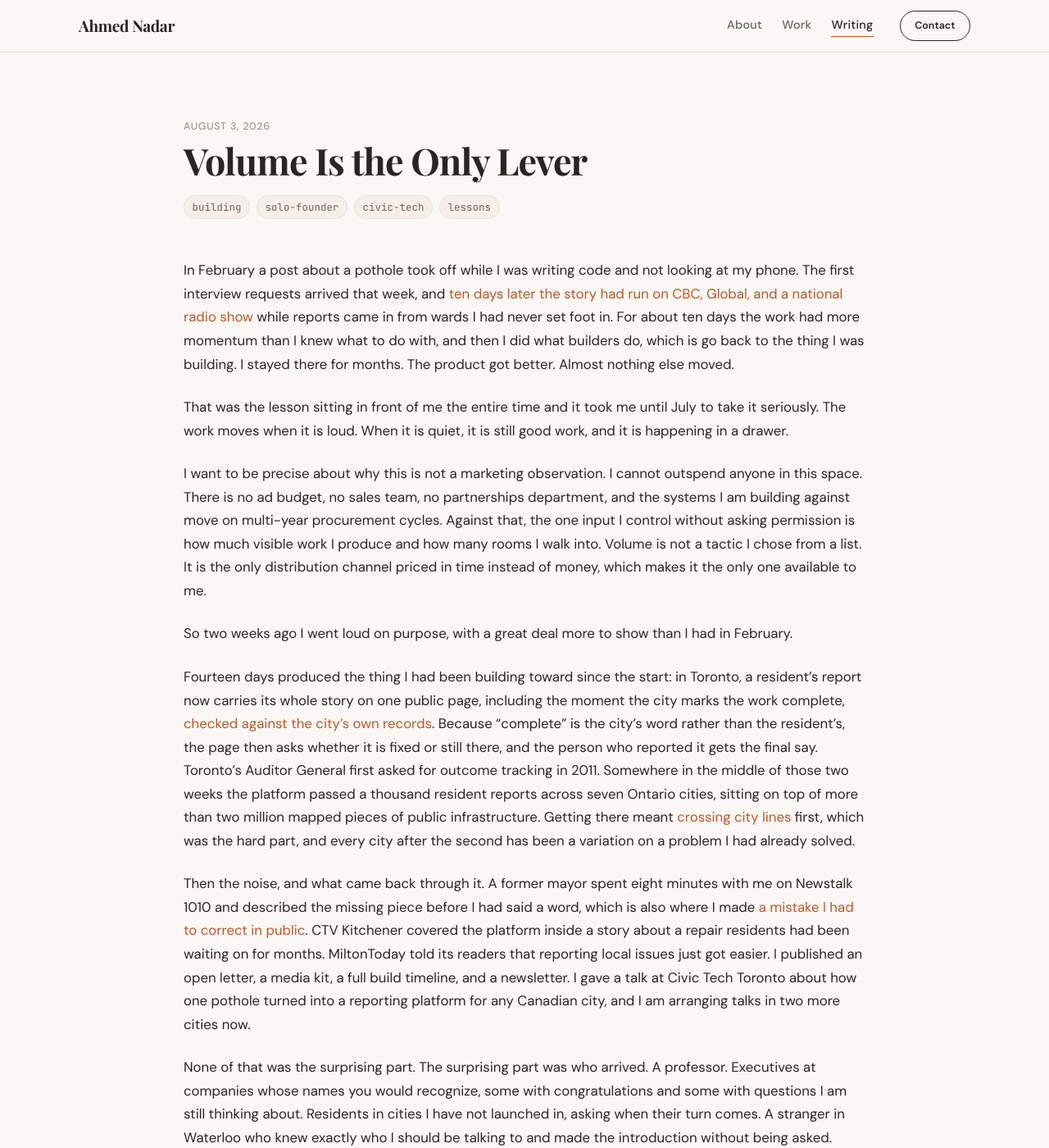
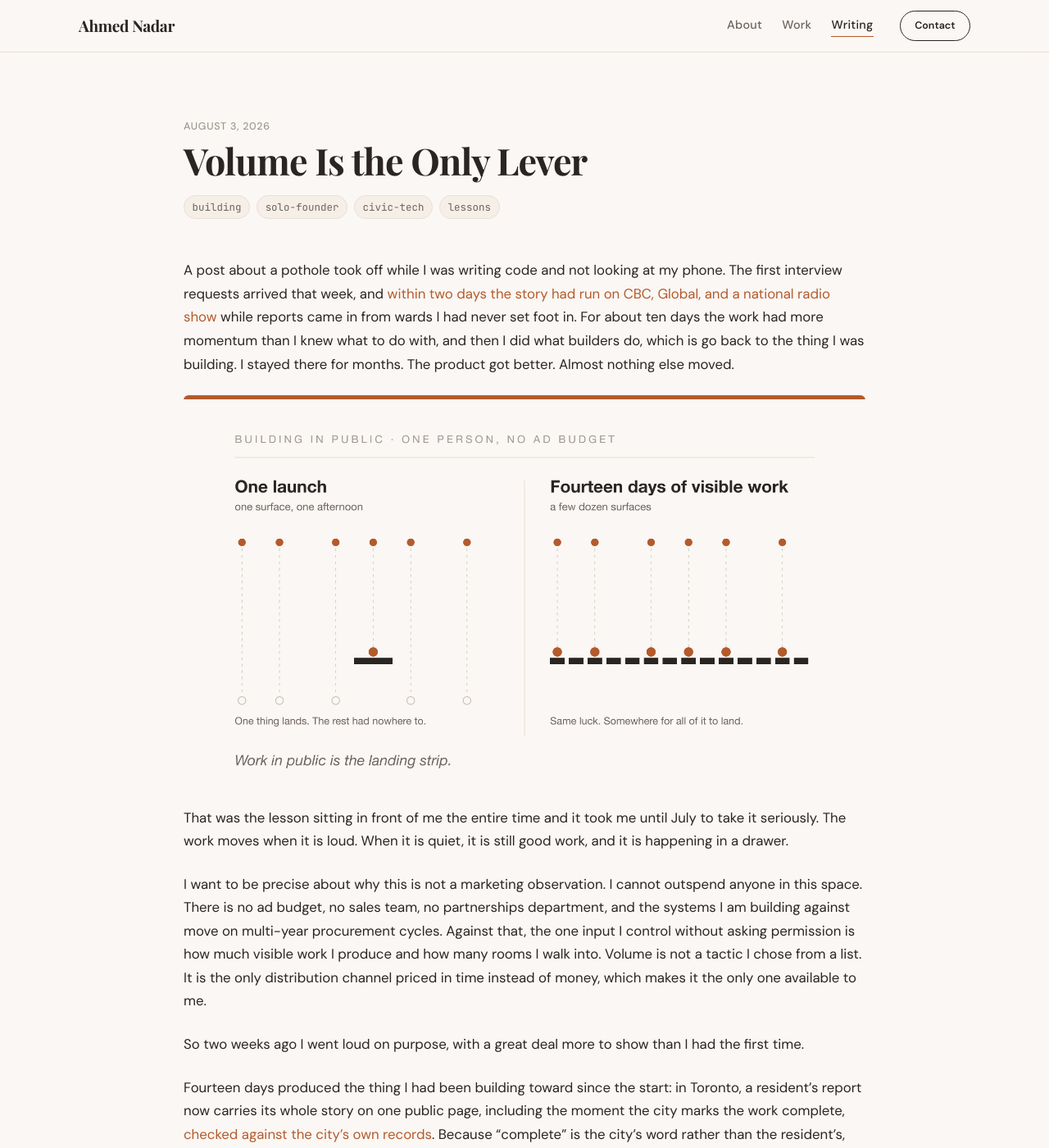
Before and after one commit to AhmedNadar/AhmedNadar.github.io, a Jekyll site: the page built from _posts/2026-08-03-volume-is-the-only-lever.md, in a window 1280 px wide and 1400 px high. Shown: the whole window at 82% size. Built offline with Jekyll 4.4.1, drawn with Linux system fonts in a browser that asks for light colours; some web fonts are replaced.

Commit message:
Add diagram to volume post; fix launch-timeline claim
Image: two-panel diagram, one launch vs fourteen days of visible work,
in the existing post-image system (1600x900, cream/copper, letterspaced
eyebrow, italic takeaway). Square 1080x1080 variant for Instagram.

Timeline fix: the post claimed "In February a post about a pothole took
off." February was the launch; the post took off weeks later, and the
media ran within two days of that, per week-one-in-the-open. Dropped the
month and used the relationship instead, which holds under every source.

```diff
--- a/_posts/2026-08-03-volume-is-the-only-lever.md
+++ b/_posts/2026-08-03-volume-is-the-only-lever.md
@@ -2,17 +2,19 @@
 layout: post
 title: "Volume Is the Only Lever"
 date: 2026-08-03
-description: "In February a post took off while I was writing code, then I went quiet for months and the work stopped moving. What fourteen deliberate days of noise produced, and why a solo builder has exactly one distribution channel."
+description: "A post took off while I was writing code, then I went quiet for months and the work stopped moving. What fourteen deliberate days of noise produced, and why a solo builder has exactly one distribution channel."
 tags: [building, solo-founder, civic-tech, lessons]
 ---
 
-In February a post about a pothole took off while I was writing code and not looking at my phone. The first interview requests arrived that week, and [ten days later the story had run on CBC, Global, and a national radio show](/week-one-in-the-open/) while reports came in from wards I had never set foot in. For about ten days the work had more momentum than I knew what to do with, and then I did what builders do, which is go back to the thing I was building. I stayed there for months. The product got better. Almost nothing else moved.
+A post about a pothole took off while I was writing code and not looking at my phone. The first interview requests arrived that week, and [within two days the story had run on CBC, Global, and a national radio show](/week-one-in-the-open/) while reports came in from wards I had never set foot in. For about ten days the work had more momentum than I knew what to do with, and then I did what builders do, which is go back to the thing I was building. I stayed there for months. The product got better. Almost nothing else moved.
+
+![One launch gives luck a single surface to land on and most of it misses. Fourteen days of visible work gives the same luck a few dozen surfaces and all of it lands.]({{ site.url }}/assets/images/posts/volume-is-the-only-lever.png)
 
 That was the lesson sitting in front of me the entire time and it took me until July to take it seriously. The work moves when it is loud. When it is quiet, it is still good work, and it is happening in a drawer.
 
 I want to be precise about why this is not a marketing observation. I cannot outspend anyone in this space. There is no ad budget, no sales team, no partnerships department, and the systems I am building against move on multi-year procurement cycles. Against that, the one input I control without asking permission is how much visible work I produce and how many rooms I walk into. Volume is not a tactic I chose from a list. It is the only distribution channel priced in time instead of money, which makes it the only one available to me.
 
-So two weeks ago I went loud on purpose, with a great deal more to show than I had in February.
+So two weeks ago I went loud on purpose, with a great deal more to show than I had the first time.
 
 Fourteen days produced the thing I had been building toward since the start: in Toronto, a resident's report now carries its whole story on one public page, including the moment the city marks the work complete, [checked against the city's own records](https://solveto.ca/blog/how-the-loop-closes). Because "complete" is the city's word rather than the resident's, the page then asks whether it is fixed or still there, and the person who reported it gets the final say. Toronto's Auditor General first asked for outcome tracking in 2011. Somewhere in the middle of those two weeks the platform passed a thousand resident reports across seven Ontario cities, sitting on top of more than two million mapped pieces of public infrastructure. Getting there meant [crossing city lines](/crossing-city-lines/) first, which was the hard part, and every city after the second has been a variation on a problem I had already solved.
 
@@ -24,8 +26,6 @@ I did not plan a single one of those, and I could not have. That is the mechanis
 
 The cost is a thick skin, and this is the part nobody puts in the retrospective. Attention delivers pushback and applause on the same afternoon, from people with equal confidence and unequal information, and you have to be able to take both without adjusting course for either. I wrote about that after the talk, about how [obsession and stubbornness are the whole game](/obsession-or-stubbornness/), and two loud weeks confirmed it harder than the talk did. Believe the idea. Hold it while reasonable people tell you to soften it.
 
-<!-- IMAGE: a two-week calendar grid marked with ships, posts, talks, and media hits. Add to /assets/images/posts/ and reference as {{ site.url }}/assets/images/posts/volume-is-the-only-lever.png -->
-
 There is a version of me that spent those two weeks heads-down instead, and that version shipped roughly the same features. He is a few months behind on everything else, and he does not know it, because a quiet month and a loud month feel identical from inside the editor.
 
 Work in public is the landing strip. Nothing lands on a runway you have not built, and the builders wondering why their good product is not moving are almost always wondering it from somewhere nobody can see.
```
Also changed, not shown: assets/images/posts/volume-is-the-only-lever-square.png (added), assets/images/posts/volume-is-the-only-lever.png (added).
